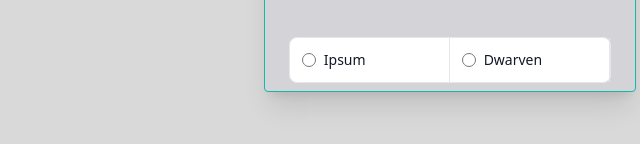
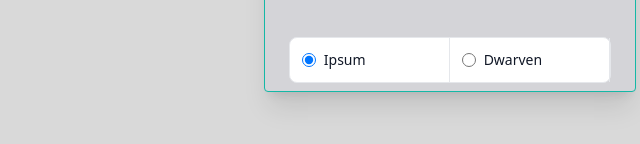
Before and after one commit to CPNV-VIR1/translator, a website: page resources/views/index.html in a window 1280 px wide. Shown: the part 194-338 px from the top of the page, 190-830 px from the left. Drawn offline with nearby package versions, Linux system fonts and the light colour scheme; files that its build step writes are made by us from their sources.

Commit message:
Updated view to check language by default

```diff
--- a/resources/views/index.html
+++ b/resources/views/index.html
@@ -69,7 +69,7 @@
       <ul class="items-center w-full text-sm font-medium text-gray-900 bg-white border border-gray-200 rounded-lg sm:flex dark:bg-gray-700 dark:border-gray-600 dark:text-white">
         <li class="w-full border-b border-gray-200 sm:border-b-0 sm:border-r dark:border-gray-600">
           <div class="flex items-center pl-3">
-            <input id="horizontal-list-ip" type="radio" value="ip" name="list-languages" class="w-4 h-4 text-blue-600 bg-gray-100 border-gray-300 focus:ring-blue-500 dark:focus:ring-blue-600 dark:ring-offset-gray-700 dark:focus:ring-offset-gray-700 focus:ring-2 dark:bg-gray-600 dark:border-gray-500">
+            <input id="horizontal-list-ip" type="radio" value="ip" name="list-languages" class="w-4 h-4 text-blue-600 bg-gray-100 border-gray-300 focus:ring-blue-500 dark:focus:ring-blue-600 dark:ring-offset-gray-700 dark:focus:ring-offset-gray-700 focus:ring-2 dark:bg-gray-600 dark:border-gray-500" checked>
             <label for="horizontal-list-ip" class="w-full py-3 ml-2 text-sm font-medium text-gray-900 dark:text-gray-300">Ipsum</label>
           </div>
         </li>
```
